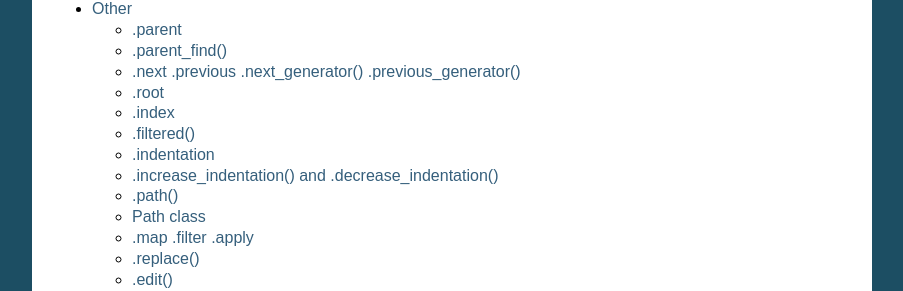
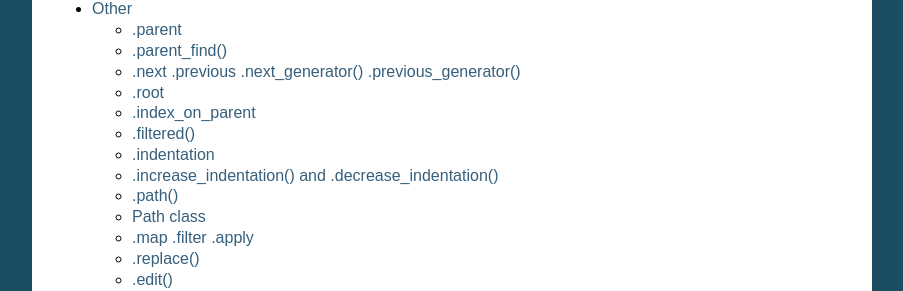
Before and after one commit to PyCQA/redbaron, a Sphinx documentation site: the page built from docs/index.rst, in a window 1280 px wide and 900 px high, scrolled down 1082 px. Shown: the part 156-447 px from the top of the window, without its empty margins (198-1101 px from the left). Built offline with Sphinx 7.4.7, drawn with Linux system fonts in a browser that asks for light colours.

Commit message:
[doc] update .index_on_parent in doc

```diff
--- a/docs/other.rst
+++ b/docs/other.rst
@@ -124,10 +124,10 @@ node in which this node is located:
     red.int_
     assert red.int_.root is red
 
-.index
-------
+.index_on_parent
+----------------
 
-Every node have the :file:`.index` attribute (property) that returns the index
+Every node have the :file:`.index_on_parent` attribute (property) that returns the index
 at which this node is store in its parent node list. If the node isn't stored
 in a node list, it returns :file:`None`.
 
@@ -136,9 +136,9 @@ in a node list, it returns :file:`None`.
     red = RedBaron("a = [1, 2, 3]")
     red[0].value.value
     red[0].value.value[2]
-    red[0].value.value[2].index
+    red[0].value.value[2].index_on_parent
     red[0].value
-    red[0].value.index
+    red[0].value.index_on_parent
 
 .filtered()
 -----------
```
